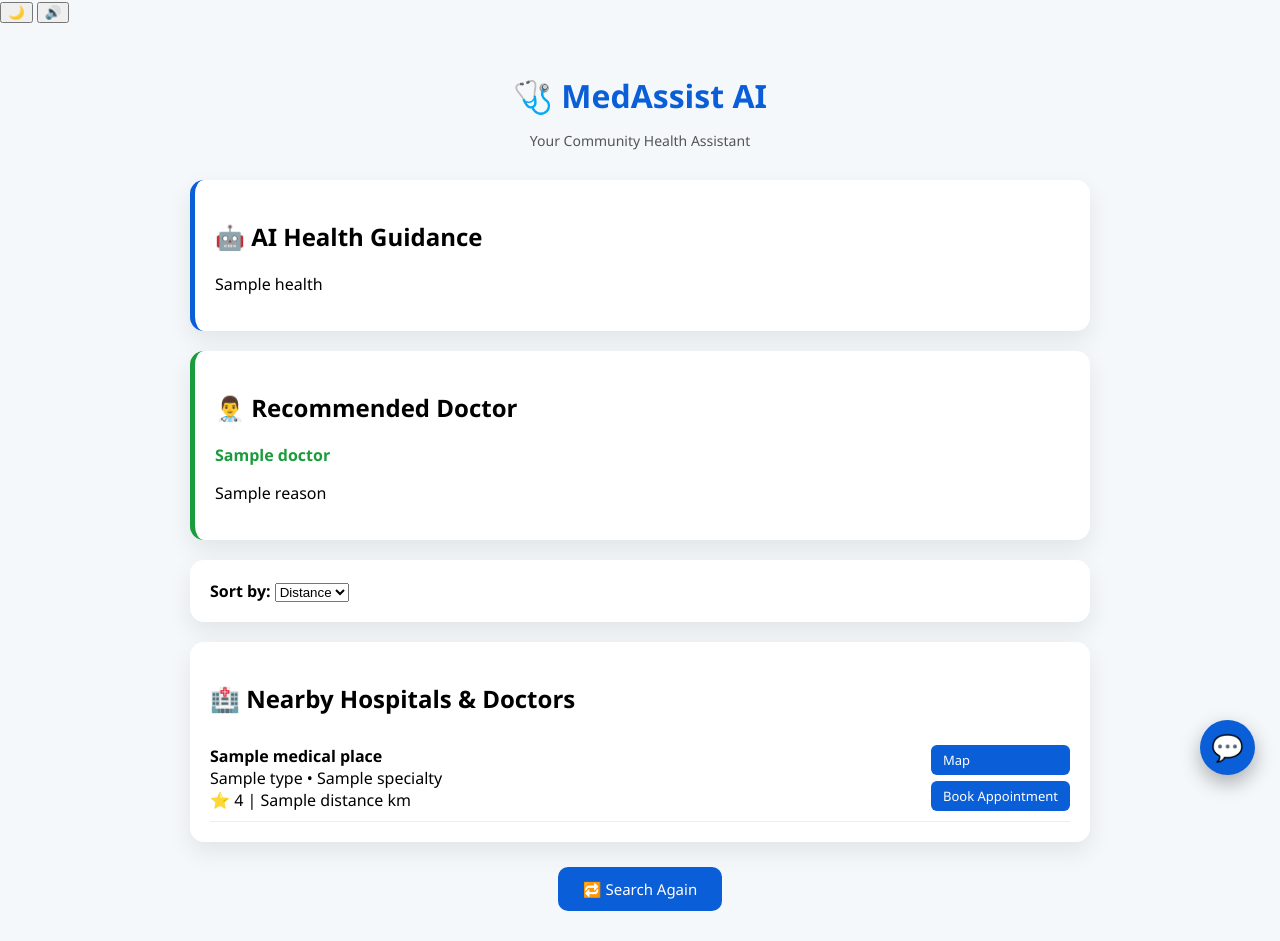
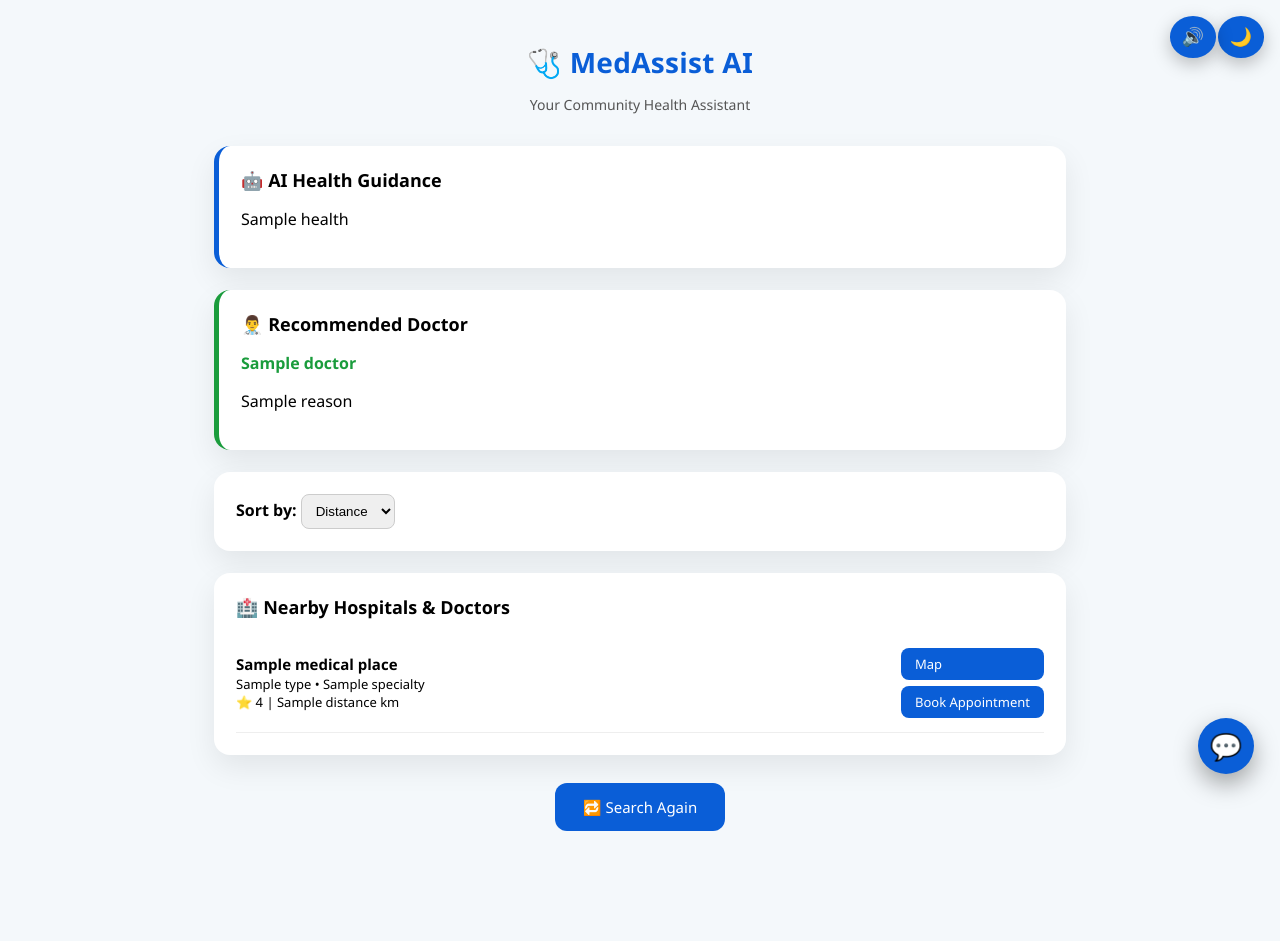
Before and after one commit to subhrat8/ai-health-assistant, a Flask app: template templates/result.html in a window 1280 px wide. After the commit the page ends 831 px from the top, so only its background shows below. Run offline with Flask 3, Linux system fonts and the light colour scheme; the template is opened without the code that fills it: most values are stand-ins (such as "Sample title", 1, 10 or a date in 2020).

Commit message:
Update style.css

```diff
--- a/static/style.css
+++ b/static/style.css
@@ -1,9 +1,13 @@
 /* ================= BASE ================= */
+* {
+    box-sizing: border-box;
+}
+
 body {
     font-family: "Segoe UI", Arial, sans-serif;
     background: #f4f8fb;
     margin: 0;
-    transition: background 0.3s, color 0.3s;
+    transition: background 0.3s ease, color 0.3s ease;
 }
 
 body.dark {
@@ -14,18 +18,20 @@ body.dark {
 .container {
     max-width: 900px;
     margin: auto;
-    padding: 30px;
+    padding: 24px;
 }
 
 /* ================= HEADER ================= */
 .header {
     text-align: center;
-    margin-bottom: 30px;
+    margin-bottom: 32px;
 }
 
 .header h1 {
     color: #0a5ed7;
-    margin-bottom: 5px;
+    margin-bottom: 6px;
+    font-size: 28px;
+    letter-spacing: 0.3px;
 }
 
 .header p {
@@ -42,42 +48,48 @@ body.dark .header p {
 }
 
 /* ================= TOP CONTROLS ================= */
-.top-controls {
+#dark-toggle,
+#speak-btn {
     position: fixed;
-    top: 15px;
-    right: 15px;
-    z-index: 1000;
-}
-
-.top-controls button {
-    margin-left: 8px;
-    border: none;
+    top: 16px;
     background: #0a5ed7;
     color: white;
+    border: none;
     font-size: 18px;
     padding: 10px 12px;
     border-radius: 50%;
     cursor: pointer;
     box-shadow: 0 6px 18px rgba(0,0,0,0.25);
-    transition: background 0.3s, transform 0.2s;
+    transition: transform 0.2s ease, background 0.3s ease;
+    z-index: 2000;
 }
 
-.top-controls button:hover {
-    transform: scale(1.08);
+#dark-toggle {
+    right: 16px;
 }
 
-body.dark .top-controls button {
+#speak-btn {
+    right: 64px;
+}
+
+#dark-toggle:hover,
+#speak-btn:hover {
+    transform: scale(1.1);
+}
+
+body.dark #dark-toggle,
+body.dark #speak-btn {
     background: #333;
 }
 
 /* ================= CARDS ================= */
 .card {
     background: white;
-    border-radius: 14px;
-    padding: 20px;
-    margin-bottom: 20px;
-    box-shadow: 0 10px 25px rgba(0,0,0,0.08);
-    transition: transform 0.3s, background 0.3s;
+    border-radius: 16px;
+    padding: 22px;
+    margin-bottom: 22px;
+    box-shadow: 0 12px 30px rgba(0,0,0,0.08);
+    transition: transform 0.25s ease, background 0.3s ease;
 }
 
 body.dark .card {
@@ -85,9 +97,15 @@ body.dark .card {
 }
 
 .card:hover {
-    transform: translateY(-4px);
+    transform: translateY(-5px);
 }
 
+.card h2 {
+    margin-top: 0;
+    font-size: 18px;
+}
+
+/* ================= AI + DOCTOR ================= */
 .assistant-card {
     border-left: 5px solid #0a5ed7;
 }
@@ -99,37 +117,65 @@ body.dark .card {
 .doctor-name {
     font-weight: bold;
     color: #1a9c3c;
+    font-size: 16px;
 }
 
 body.dark .doctor-name {
     color: #5edc8c;
 }
 
-/* ================= HOSPITAL LIST ================= */
+/* ================= SORT ================= */
+select {
+    padding: 8px 10px;
+    border-radius: 8px;
+    border: 1px solid #ccc;
+    outline: none;
+}
+
+body.dark select {
+    background: #2b2b2b;
+    color: #fff;
+    border: 1px solid #444;
+}
+
+/* ================= MEDICAL LIST ================= */
 .hospital {
     display: flex;
     justify-content: space-between;
     align-items: center;
+    gap: 10px;
+    padding: 14px 0;
     border-bottom: 1px solid #eee;
-    padding: 10px 0;
 }
 
 body.dark .hospital {
     border-bottom: 1px solid #333;
 }
 
+.hospital strong {
+    font-size: 15px;
+}
+
+.hospital div {
+    font-size: 13px;
+    line-height: 1.4;
+}
+
+/* ================= BUTTONS ================= */
 .map-btn {
     background: #0a5ed7;
     color: white;
-    padding: 6px 12px;
-    border-radius: 6px;
+    padding: 7px 14px;
+    border-radius: 8px;
     text-decoration: none;
     font-size: 13px;
-    transition: background 0.3s;
+    transition: background 0.3s ease, transform 0.2s ease;
+    white-space: nowrap;
 }
 
 .map-btn:hover {
     background: #084bb5;
+    transform: translateY(-2px);
 }
 
 body.dark .map-btn {
@@ -139,54 +185,60 @@ body.dark .map-btn {
 /* ================= SEARCH AGAIN ================= */
 .search-again {
     text-align: center;
-    margin-top: 25px;
+    margin-top: 28px;
 }
 
 .search-again a {
     background: #0a5ed7;
     color: white;
-    padding: 12px 25px;
-    border-radius: 10px;
+    padding: 14px 28px;
+    border-radius: 12px;
     text-decoration: none;
     font-size: 15px;
     display: inline-block;
-    transition: background 0.3s;
+    transition: background 0.3s ease, transform 0.2s ease;
 }
 
 .search-again a:hover {
     background: #084bb5;
+    transform: translateY(-2px);
 }
 
-/* ================= FLOATING CHAT (IRCTC STYLE) ================= */
+/* ================= FLOATING CHAT ================= */
 #chat-bubble {
     position: fixed;
-    bottom: 25px;
-    right: 25px;
+    bottom: 26px;
+    right: 26px;
     background: #0a5ed7;
     color: white;
-    width: 55px;
-    height: 55px;
+    width: 56px;
+    height: 56px;
     border-radius: 50%;
     font-size: 26px;
     text-align: center;
-    line-height: 55px;
+    line-height: 56px;
     cursor: pointer;
-    box-shadow: 0 8px 20px rgba(0,0,0,0.3);
-    z-index: 1000;
+    box-shadow: 0 10px 25px rgba(0,0,0,0.35);
+    z-index: 2000;
+    transition: transform 0.25s ease;
+}
+
+#chat-bubble:hover {
+    transform: scale(1.1);
 }
 
 #chat-box {
     position: fixed;
-    bottom: 95px;
-    right: 25px;
+    bottom: 96px;
+    right: 26px;
     width: 320px;
     background: white;
-    border-radius: 14px;
-    box-shadow: 0 12px 30px rgba(0,0,0,0.3);
+    border-radius: 16px;
+    box-shadow: 0 14px 35px rgba(0,0,0,0.35);
     display: none;
     flex-direction: column;
-    animation: slideUp 0.3s ease;
-    z-index: 1000;
+    animation: slideUp 0.25s ease;
+    z-index: 2000;
 }
 
 body.dark #chat-box {
```
Also changed, not shown: other parts of static/style.css (+27 -8 lines).
